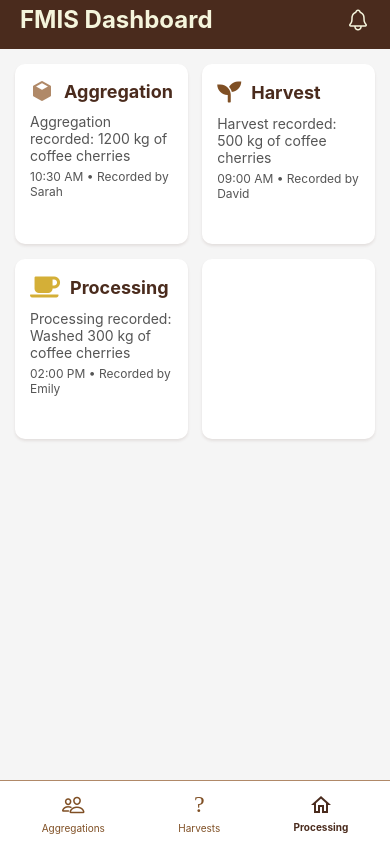
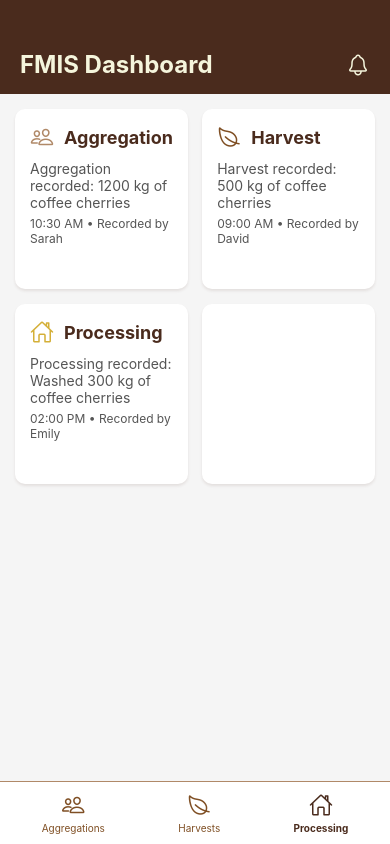
Before and after one commit to FARM-3/farm-mobile, a React Native app: screen / in a window 390 px wide. Built offline with nearby package versions, Linux system fonts and the light colour scheme.

Commit message:
created font

```diff
--- a/src/features/dashboard/screens/DashboardScreen.js
+++ b/src/features/dashboard/screens/DashboardScreen.js
@@ -1,17 +1,17 @@
 import React from 'react';
 import { View, Text, StyleSheet, ScrollView, TouchableOpacity } from 'react-native';
-import { Ionicons, MaterialCommunityIcons, FontAwesome5 } from '@expo/vector-icons';
+import { Ionicons } from '@expo/vector-icons'; // *** ONLY IMPORTING IONICONS NOW ***
 
-// Path relative to src/features/Dashboard/screens/
+// Import your defined colors
 import CoffeeColors from '../../../theme/colors';
 
 const DashboardScreen = () => {
-  const Card = ({ iconName, iconLibrary, title, description, time, recorder, color }) => (
+  // Simplified Card component: now only takes the Ionicons name
+  const Card = ({ iconName, title, description, time, recorder, color }) => (
     <TouchableOpacity style={styles.card} activeOpacity={0.7}>
       <View style={styles.cardHeader}>
-        {iconLibrary === 'Ionicons' && <Ionicons name={iconName} size={24} color={color} />}
-        {iconLibrary === 'MaterialCommunityIcons' && <MaterialCommunityIcons name={iconName} size={24} color={color} />}
-        {iconLibrary === 'FontAwesome5' && <FontAwesome5 name={iconName} size={24} color={color} />}
+        {/* All icons now use Ionicons */}
+        <Ionicons name={iconName} size={24} color={color} />
         <Text style={styles.cardTitle}>{title}</Text>
       </View>
       <Text style={styles.cardDescription}>{description}</Text>
@@ -21,34 +21,34 @@ const DashboardScreen = () => {
 
   return (
     <View style={styles.container}>
-      {/* Header Placeholder (Ensuring content is visible) */}
+      {/* Header Placeholder */}
       <View style={styles.header}>
         <Text style={styles.headerTitle}>FMIS Dashboard</Text>
         <Ionicons name="notifications-outline" size={24} color={CoffeeColors.CREAM} />
       </View>
 
       <ScrollView contentContainerStyle={styles.scrollViewContent}>
+        {/* CARD 1: Aggregation (Using cube-outline) */}
         <Card
-          iconName="cube"
-          iconLibrary="MaterialCommunityIcons"
+          iconName="people-outline"
           title="Aggregation"
           description="Aggregation recorded: 1200 kg of coffee cherries"
           time="10:30 AM"
           recorder="Sarah"
           color={CoffeeColors.LIGHT_BROWN}
         />
+        {/* CARD 2: Harvest (Using leaf-outline) */}
         <Card
-          iconName="seedling"
-          iconLibrary="FontAwesome5"
+          iconName="leaf-outline"
           title="Harvest"
           description="Harvest recorded: 500 kg of coffee cherries"
           time="09:00 AM"
           recorder="David"
           color={CoffeeColors.MEDIUM_BROWN}
         />
+        {/* CARD 3: Processing (Using cafe-outline) */}
         <Card
-          iconName="coffee"
-          iconLibrary="FontAwesome5"
+          iconName="home-outline"
           title="Processing"
           description="Processing recorded: Washed 300 kg of coffee cherries"
           time="02:00 PM"
@@ -59,18 +59,21 @@ const DashboardScreen = () => {
         <View style={styles.card} />
       </ScrollView>
 
-      {/* Bottom Navigation Bar Placeholder */}
+      {/* Bottom Navigation Bar */}
       <View style={styles.bottomNavBar}>
+        {/* Nav 1: Aggregations */}
         <TouchableOpacity style={styles.navItem}>
           <Ionicons name="people-outline" size={24} color={CoffeeColors.MEDIUM_BROWN} />
           <Text style={styles.navText}>Aggregations</Text>
         </TouchableOpacity>
+        {/* Nav 2: Harvests (Now using leaf-outline from Ionicons) */}
         <TouchableOpacity style={styles.navItem}>
-          <MaterialCommunityIcons name="seedling" size={24} color={CoffeeColors.MEDIUM_BROWN} />
+          <Ionicons name="leaf-outline" size={24} color={CoffeeColors.MEDIUM_BROWN} />
           <Text style={styles.navText}>Harvests</Text>
         </TouchableOpacity>
+        {/* Nav 3: Processing (Using home-outline from Ionicons) */}
         <TouchableOpacity style={styles.navItem}>
-          <MaterialCommunityIcons name="home-outline" size={24} color={CoffeeColors.DARK_BROWN} />
+          <Ionicons name="home-outline" size={24} color={CoffeeColors.DARK_BROWN} />
           <Text style={[styles.navText, {color: CoffeeColors.DARK_BROWN, fontWeight: 'bold'}]}>Processing</Text>
         </TouchableOpacity>
       </View>
@@ -80,14 +83,14 @@ const DashboardScreen = () => {
 
 const styles = StyleSheet.create({
   container: {
-    flex: 1, // <<< CRITICAL: Ensures the screen takes up all vertical space
-    backgroundColor: CoffeeColors.LIGHT_GRAY,
+    flex: 1,
+    backgroundColor: CoffeeColors.LIGHT_GRAY, // Use the light neutral background
   },
   header: {
-    paddingTop: 5,
+    paddingTop: 50,
     paddingHorizontal: 20,
     paddingBottom: 15,
-    backgroundColor: CoffeeColors.DARK_BROWN,
+    backgroundColor: CoffeeColors.DARK_BROWN, // Dark brown header
     flexDirection: 'row',
     justifyContent: 'space-between',
     alignItems: 'center',
@@ -95,7 +98,7 @@ const styles = StyleSheet.create({
   headerTitle: {
     fontSize: 24,
     fontWeight: 'bold',
-    color: CoffeeColors.CREAM,
+    color: CoffeeColors.CREAM, // Cream text on dark background
   },
   scrollViewContent: {
     padding: 15,
@@ -110,7 +113,7 @@ const styles = StyleSheet.create({
     marginBottom: 15,
     width: '48%',
     elevation: 3,
-    shadowColor: CoffeeColors.DARK_BROWN,
+    shadowColor: CoffeeColors.DARK_BROWN, // Darker shadow for depth
     shadowOffset: { width: 0, height: 2 },
     shadowOpacity: 0.1,
     shadowRadius: 3,
@@ -125,7 +128,7 @@ const styles = StyleSheet.create({
     fontSize: 18,
     fontWeight: 'bold',
     marginLeft: 10,
-    color: CoffeeColors.DARK_BROWN,
+    color: CoffeeColors.DARK_BROWN, // Dark text on light card
   },
   cardDescription: {
     fontSize: 14,
@@ -142,7 +145,7 @@ const styles = StyleSheet.create({
     alignItems: 'center',
     backgroundColor: CoffeeColors.WHITE,
     borderTopWidth: 1,
-    borderTopColor: CoffeeColors.LIGHT_BROWN,
+    borderTopColor: CoffeeColors.LIGHT_BROWN, // A subtle border color
     paddingVertical: 10,
     paddingHorizontal: 5,
   },
@@ -151,7 +154,7 @@ const styles = StyleSheet.create({
   },
   navText: {
     fontSize: 10,
-    color: CoffeeColors.MEDIUM_BROWN,
+    color: CoffeeColors.MEDIUM_BROWN, // Default nav item color
     marginTop: 4,
   },
 });
```
